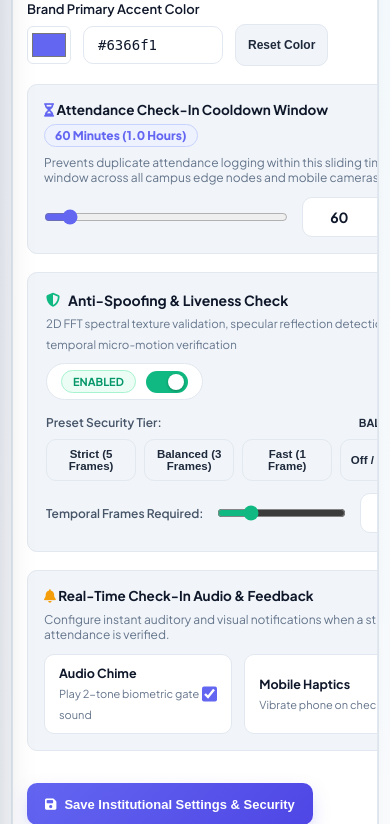
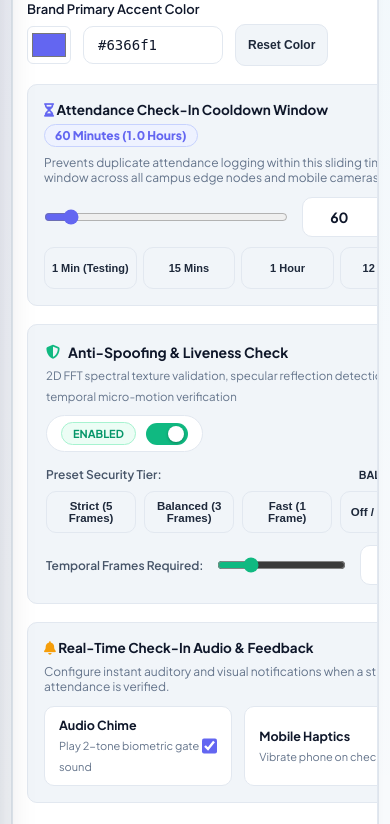
Before and after one commit to prof-capatel/prof-capatel, a FastAPI app: page /settings in a window 390 px wide. Shown: the part 620-1444 px from the top of the page. Run offline with FastAPI, Linux system fonts and the light colour scheme.

Commit message:
Breakpoint 4: Dynamic 1-Minute Cooldown Deduplication, Cache Invalidation, Settings UI Presets & Section 3 Clean-up

```diff
--- a/src/server/routes/api_branding.py
+++ b/src/server/routes/api_branding.py
@@ -7,6 +7,7 @@ from pydantic import BaseModel
 from sqlalchemy.orm import Session
 
 from src.config import BRANDING_DIR
+from src.core.attendance_manager import attendance_manager
 from src.database.models import SystemBranding, Tenant
 from src.database.session import get_db
 from src.server.tenant_middleware import get_current_tenant
@@ -117,6 +118,9 @@ def update_branding(
     db.commit()
     db.refresh(branding)
 
+    # Invalidate dynamic in-memory cooldown cache for this tenant
+    attendance_manager.invalidate_cooldown_cache(current_tenant.id)
+
     return {
         "status": "success",
         "message": "Institutional branding updated successfully.",
--- a/src/server/routes/api_nodes.py
+++ b/src/server/routes/api_nodes.py
@@ -79,6 +79,11 @@ async def ingest_node_frame(
         logger.error(f"Face recognition error on node '{node_id}': {e}", exc_info=True)
         raise HTTPException(status_code=500, detail=f"Face recognition error: {str(e)}")
 
+    # Compute active tenant cooldown in seconds
+    custom_cooldown_secs = None
+    if target_tenant.branding and target_tenant.branding.cooldown_minutes is not None:
+        custom_cooldown_secs = max(60, int(target_tenant.branding.cooldown_minutes * 60))
+
     processed_detections = []
 
     # 4. Process attendance for all detected faces with Anti-Spoofing gating
@@ -111,6 +116,7 @@ async def ingest_node_frame(
                     frame_bgr=image_bgr,
                     face_box=face_box,
                     tenant_id=active_tenant_id,
+                    custom_cooldown_seconds=custom_cooldown_secs,
                 )
                 if mark_res:
                     attendance_logged = mark_res.get("attendance_logged", False)
--- a/src/server/templates/settings.html
+++ b/src/server/templates/settings.html
@@ -84,9 +84,15 @@
                         Prevents duplicate attendance logging within this sliding time window across all campus edge nodes and mobile cameras.
                     </p>
                     <div style="display: flex; align-items: center; gap: 14px;">
-                        <input type="range" id="cooldownSlider" min="5" max="720" step="5" value="{{ branding.cooldown_minutes if branding and branding.cooldown_minutes else 60 }}" style="flex: 1; accent-color: var(--accent-primary);" oninput="updateCooldownDisplay(this.value)">
+                        <input type="range" id="cooldownSlider" min="1" max="720" step="1" value="{{ branding.cooldown_minutes if branding and branding.cooldown_minutes else 60 }}" style="flex: 1; accent-color: var(--accent-primary);" oninput="updateCooldownDisplay(this.value)">
                         <input type="number" id="brandCooldownMinutes" class="form-control" style="width: 90px; text-align: center; font-weight: 700;" min="1" max="1440" value="{{ branding.cooldown_minutes if branding and branding.cooldown_minutes else 60 }}" oninput="updateCooldownFromInput(this.value)">
                         <span style="font-size: 12px; color: var(--text-muted); font-weight: 600;">Mins</span>
+                    </div>
+                    <div style="display: grid; grid-template-columns: repeat(4, 1fr); gap: 6px; margin-top: 10px;">
+                        <button type="button" class="btn btn-secondary" style="font-size: 11px; padding: 5px; justify-content: center;" onclick="setCooldownPreset(1)">1 Min (Testing)</button>
+                        <button type="button" class="btn btn-secondary" style="font-size: 11px; padding: 5px; justify-content: center;" onclick="setCooldownPreset(15)">15 Mins</button>
+                        <button type="button" class="btn btn-secondary" style="font-size: 11px; padding: 5px; justify-content: center;" onclick="setCooldownPreset(60)">1 Hour</button>
+                        <button type="button" class="btn btn-secondary" style="font-size: 11px; padding: 5px; justify-content: center;" onclick="setCooldownPreset(720)">12 Hours</button>
                     </div>
                 </div>
 
@@ -414,16 +420,21 @@
                 </div>
 
                 <div class="form-group">
-                    <label class="form-label">Anti-Spoofing Temporal Confirmation Window</label>
-                    <div style="padding: 10px 14px; background: var(--bg-subtle); border-radius: var(--radius-sm); border: 1px solid var(--border-color); font-size: 13px; color: var(--text-heading); font-weight: 600; display: flex; align-items: center; gap: 8px;">
-                        <span class="pulse-dot"></span>
-                        <span>5 Consecutive Confirmation Frames (~2.5s Strict Gating)</span>
+                    <label class="form-label">Active Cooldown Deduplication Window</label>
+                    <div style="padding: 10px 14px; background: var(--bg-subtle); border-radius: var(--radius-sm); border: 1px solid var(--border-color); font-size: 13px; color: var(--text-heading); font-weight: 600; display: flex; justify-content: space-between; align-items: center;">
+                        <span><i class="fa-solid fa-hourglass-half" style="color: var(--accent-primary);"></i> Dynamic Cooldown:</span>
+                        <span class="badge badge-sky" style="font-size: 11px;">{{ branding.cooldown_minutes if branding and branding.cooldown_minutes else 60 }} Mins (Configured in Section 1)</span>
                     </div>
                 </div>
 
                 <div class="form-group">
-                    <label class="form-label">Sliding Cooldown Deduplication Window</label>
-                    <input type="text" class="form-control" value="300 Seconds (5 Minutes Per Student)" disabled>
+                    <label class="form-label">Anti-Spoofing & Liveness State</label>
+                    <div style="padding: 10px 14px; background: var(--bg-subtle); border-radius: var(--radius-sm); border: 1px solid var(--border-color); font-size: 13px; color: var(--text-heading); font-weight: 600; display: flex; justify-content: space-between; align-items: center;">
+                        <span><i class="fa-solid fa-shield-halved" style="color: var(--accent-emerald);"></i> Liveness Security:</span>
+                        <span class="badge {% if not branding or branding.enable_anti_spoofing %}badge-present{% else %}badge-unknown{% endif %}" style="font-size: 11px;">
+                            {{ branding.liveness_mode if branding and branding.liveness_mode else 'BALANCED' }} ({{ 'ACTIVE' if not branding or branding.enable_anti_spoofing else 'OFF' }})
+                        </span>
+                    </div>
                 </div>
 
                 <button type="submit" id="btnSavePrefs" class="btn btn-primary" style="width: 100%; margin-top: 8px;">
@@ -517,15 +528,23 @@ function syncColorPicker(val) {
     }
 }
 
+function setCooldownPreset(mins) {
+    mins = Math.max(1, Math.min(1440, parseInt(mins) || 1));
+    document.getElementById("brandCooldownMinutes").value = mins;
+    document.getElementById("cooldownSlider").value = Math.min(720, mins);
+    const hrs = (mins / 60).toFixed(1);
+    document.getElementById("cooldownLabel").innerText = `${mins} Minutes (${hrs} Hours)`;
+}
+
 function updateCooldownDisplay(val) {
-    const mins = parseInt(val) || 60;
+    const mins = Math.max(1, parseInt(val) || 1);
     document.getElementById("brandCooldownMinutes").value = mins;
     const hrs = (mins / 60).toFixed(1);
     document.getElementById("cooldownLabel").innerText = `${mins} Minutes (${hrs} Hours)`;
 }
 
 function updateCooldownFromInput(val) {
-    let mins = parseInt(val) || 60;
+    let mins = parseInt(val) || 1;
     mins = Math.max(1, Math.min(1440, mins));
     document.getElementById("cooldownSlider").value = Math.min(720, mins);
     const hrs = (mins / 60).toFixed(1);
@@ -614,7 +633,8 @@ async function saveBrandingDetails(e) {
     const badgeText = document.getElementById("brandBadgeText").value.trim();
     const email = document.getElementById("brandContactEmail").value.trim();
     const color = document.getElementById("brandAccentColorText").value.trim();
-    const cooldownMins = parseInt(document.getElementById("brandCooldownMinutes").value) || 60;
+    const rawCooldown = parseInt(document.getElementById("brandCooldownMinutes").value);
+    const cooldownMins = isNaN(rawCooldown) ? 60 : Math.max(1, rawCooldown);
     const antiSpoofing = document.getElementById("brandAntiSpoofingToggle").checked;
     const livenessMode = document.getElementById("brandLivenessMode").value || "BALANCED";
     const temporalFrames = parseInt(document.getElementById("brandTemporalFrames").value) || 3;
```
Also changed, not shown: tests/test_system.py (+6 -7 lines), data/snapshots/attend_std2_20260903_151026_637404.jpg (added), data/snapshots/attend_std2_20260903_151229_686547.jpg (added).
